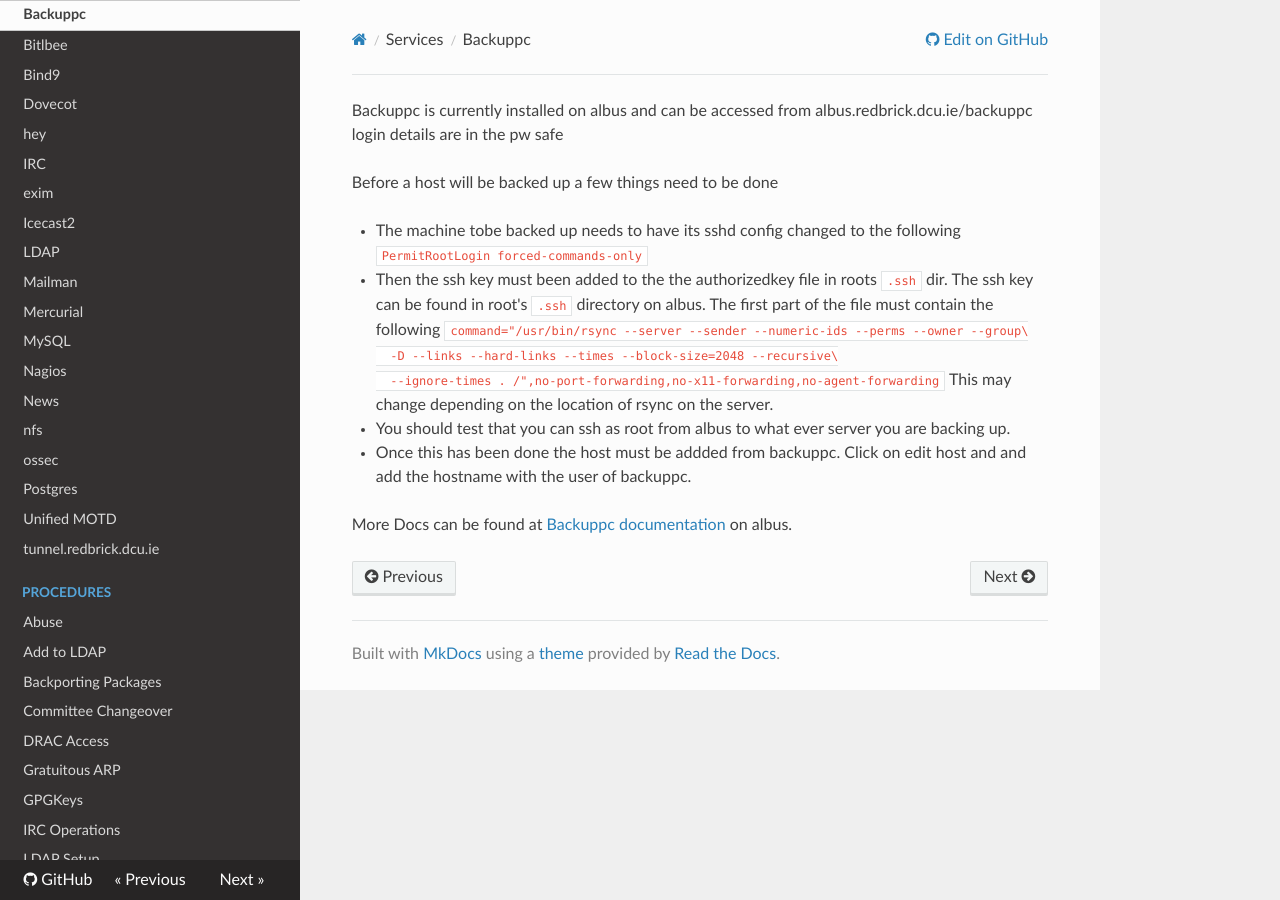
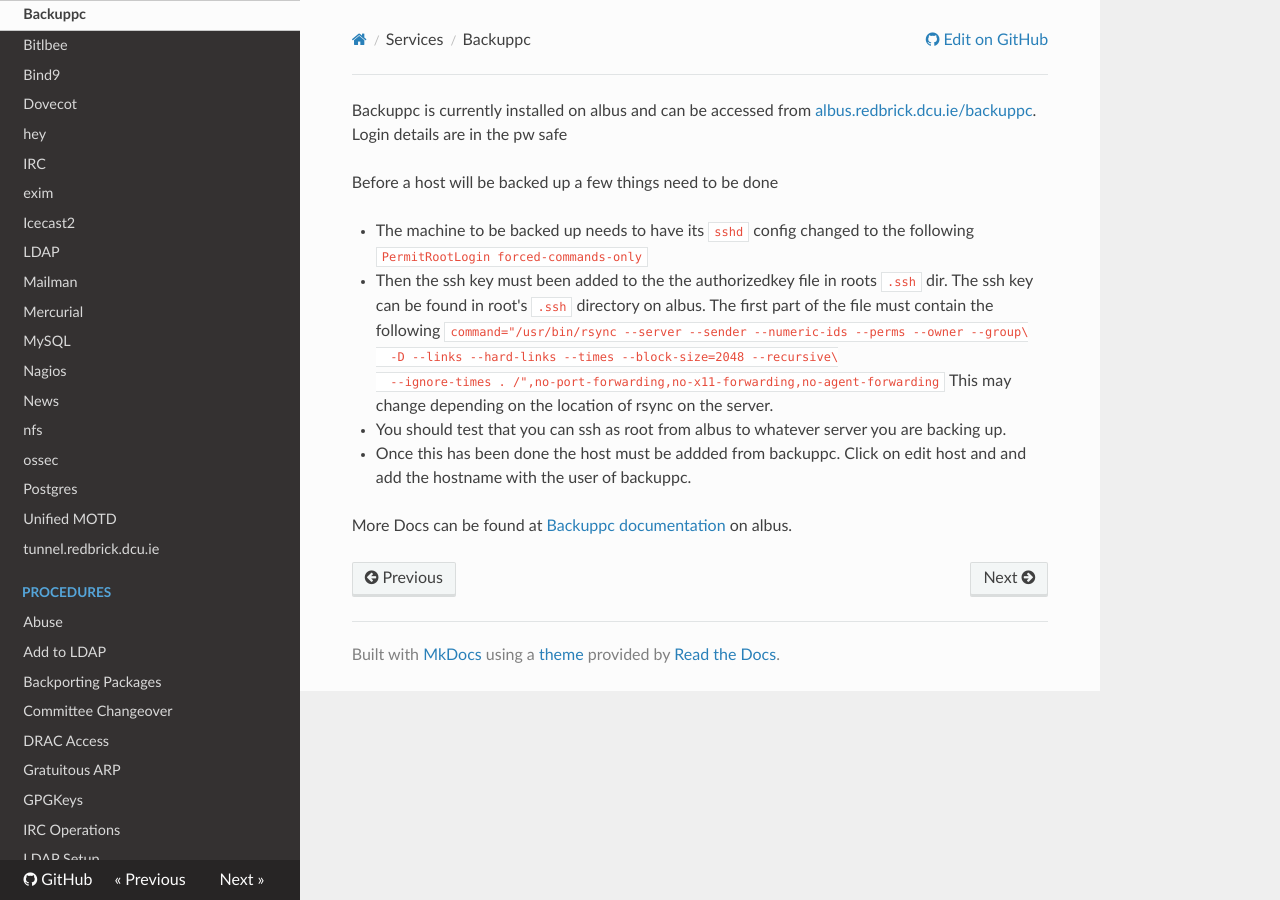
Before and after one commit to redbrick/docs-old, an MkDocs documentation site: the page built from docs/services/backuppc.md, in a window 1280 px wide. Built offline with MkDocs 1.6.1, drawn with Linux system fonts in a browser that asks for light colours; nearby versions of some CDN libraries; old or Windows-style settings are respelled for this version of MkDocs.

Commit message:
Fixed a couple of typos

````diff
--- a/docs/services/backuppc.md
+++ b/docs/services/backuppc.md
@@ -1,8 +1,10 @@
-Backuppc is currently installed on albus and can be accessed from albus.redbrick.dcu.ie/backuppc login details are in the pw safe
+Backuppc is currently installed on albus and can be accessed from
+[albus.redbrick.dcu.ie/backuppc](http://albus.redbrick.dcu.ie/backuppc).
+Login details are in the pw safe
 
 Before a host will be backed up a few things need to be done
 
-- The machine tobe backed up needs to have its sshd config changed to the
+- The machine to be backed up needs to have its `sshd` config changed to the
   following `PermitRootLogin forced-commands-only`
 - Then the ssh key must been added to the the authorizedkey file in roots
   `.ssh` dir. The ssh key can be found in root's `.ssh` directory on albus.
@@ -13,7 +15,7 @@ Before a host will be backed up a few things need to be done
   --ignore-times . /",no-port-forwarding,no-x11-forwarding,no-agent-forwarding
   ```
   This may change depending on the location of rsync on the server.
-- You should test that you can ssh as root from albus to what ever server
+- You should test that you can ssh as root from albus to whatever server
   you are backing up.
 - Once this has been done the host must be addded from backuppc. Click on
   edit host and and add the hostname with the user of backuppc.
````
